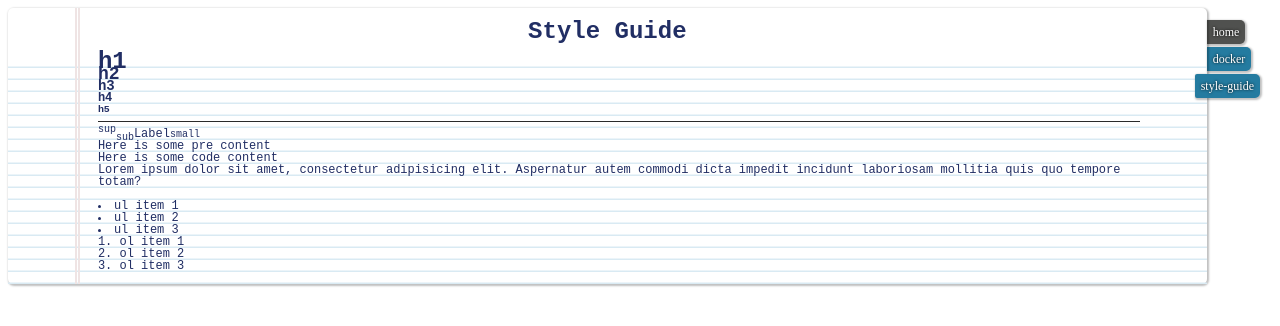
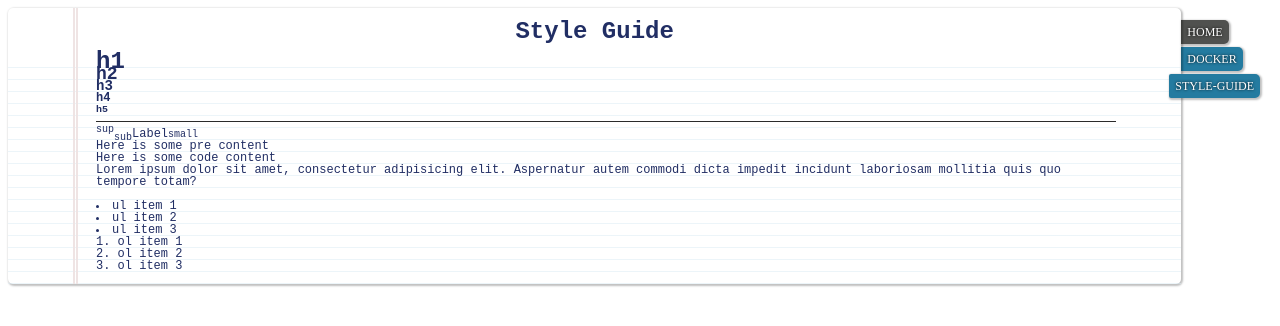
Before and after one commit to SamuelDavis/notes, a Vue app: page /style-guide in a window 1280 px wide. Shown: the top 326 px of the page. Built offline with nearby package versions, Linux system fonts and the light colour scheme.

Commit message:
fix ruled lines; don't mess with padding
In Safari the ruled lines were off by 1 pixel. More importantly, rather than doing calculations with padding, I can outline the notes with a box-shadow. Maybe the nomenclature is wrong, but it's _just styles_.

```diff
--- a/src/components/NotesNav.vue
+++ b/src/components/NotesNav.vue
@@ -49,6 +49,7 @@
         padding: 0.5rem;
         display: block;
         text-decoration: none;
+        text-transform: uppercase;
       }
     }
   }
--- a/src/components/NotesNote.vue
+++ b/src/components/NotesNote.vue
@@ -79,21 +79,21 @@
   }
 
   div {
-    border: $border-size solid;
     border-radius: 5px;
-    padding: calc(1rem - #{$border-size}) 0.5rem;
+    box-shadow: inset 0 0 1px 0 black, 0 0 1px 0 black;
+    padding: 1rem;
+    background-color: transparent;
 
     &.labeled {
       .label {
+        position: relative;
         top: -1.5rem;
         text-transform: uppercase;
-        position: relative;
         background-color: $label-bg-color;
         box-shadow: 0 0 5px 5px $label-bg-color;
         width: fit-content;
       }
     }
-
   }
 
   .code {
--- a/src/components/NotesPaper.vue
+++ b/src/components/NotesPaper.vue
@@ -56,7 +56,7 @@
     .content {
       flex: 1;
       padding: 0 $rule-width 1rem $rule-size;
-      background-image: repeating-linear-gradient(transparent 0px, transparent calc(1rem - 2px), $line-color calc(1rem - 1px), $line-color 1rem);
+      background-image: repeating-linear-gradient(transparent 0px, transparent calc(1rem - 1px), $line-color 1rem);
     }
 
     sup, sub, small {
```
